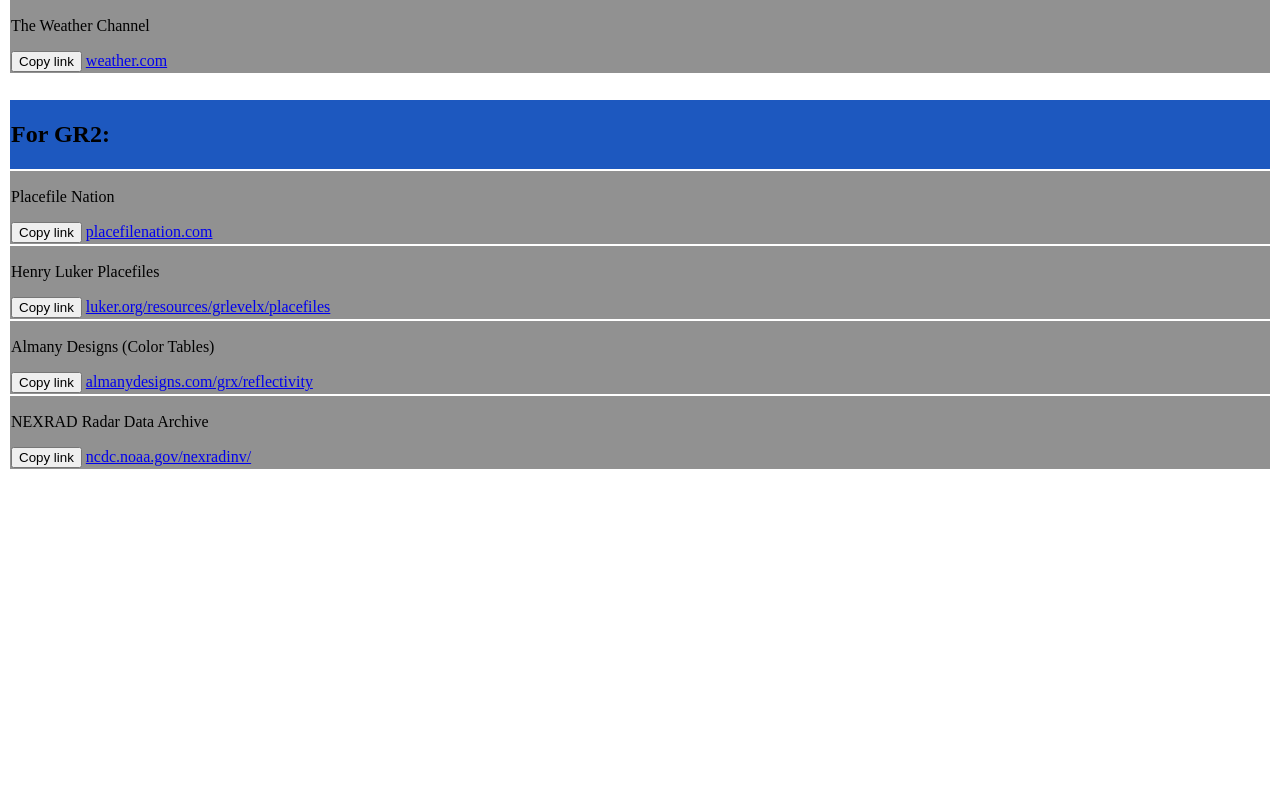
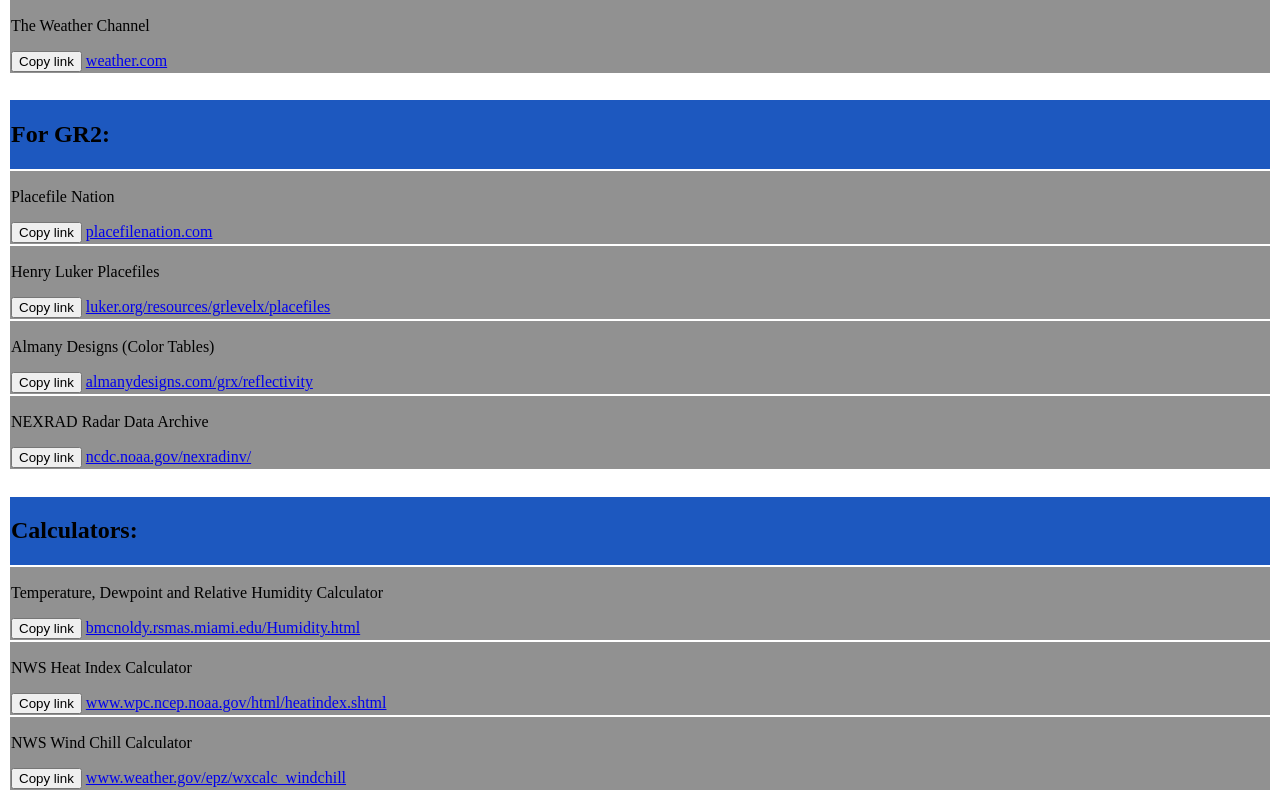
Before and after one commit to azrellie/azrellie.github.io, a plain HTML site: page index.html in a window 1280 px wide. Shown: the part 1052-1852 px from the top of the page. Before the commit the page ends 1531 px from the top, so only its background shows below. Drawn offline with Linux system fonts and the light colour scheme.

Commit message:
Update index.html

```diff
--- a/index.html
+++ b/index.html
@@ -26,7 +26,7 @@
                 </td>
             </tr>
 
-            <tr valign="top"> <!--are these even necessary? lol-->
+            <tr valign="top">
                 <td bgcolor="#919191" width="25">
                     <p>National Weather Service</p>
                     <button onclick="copytext('https://www.weather.gov/');">Copy link</button>
@@ -148,6 +148,40 @@
                 </td>
             </tr>
 
+            <tr>
+                <td colspan="0" bgcolor="#ffffff">
+                    <h1> </h1>
+                </td>
+            </tr>
+
+            <tr>
+                <td colspan="0" bgcolor="#1d58bf">
+                    <h2>Calculators:</h2>
+                </td>
+            </tr>
+
+            <tr valign="top">
+                <td bgcolor="#919191" width="25">
+                    <p>Temperature, Dewpoint and Relative Humidity Calculator</p>
+                    <button onclick="copytext('https://bmcnoldy.rsmas.miami.edu/Humidity.html');">Copy link</button>
+                    <a href="https://bmcnoldy.rsmas.miami.edu/Humidity.html" target="_self">bmcnoldy.rsmas.miami.edu/Humidity.html</a>
+                </td>
+            </tr>
+            <tr valign="top">
+                <td bgcolor="#919191" width="25">
+                    <p>NWS Heat Index Calculator</p>
+                    <button onclick="copytext('https://www.wpc.ncep.noaa.gov/html/heatindex.shtml');">Copy link</button>
+                    <a href="https://www.wpc.ncep.noaa.gov/html/heatindex.shtml" target="_self">www.wpc.ncep.noaa.gov/html/heatindex.shtml</a>
+                </td>
+            </tr>
+            <tr valign="top">
+                <td bgcolor="#919191" width="25">
+                    <p>NWS Wind Chill Calculator</p>
+                    <button onclick="copytext('https://www.weather.gov/epz/wxcalc_windchill');">Copy link</button>
+                    <a href="https://www.weather.gov/epz/wxcalc_windchill" target="_self">www.weather.gov/epz/wxcalc_windchill</a>
+                </td>
+            </tr>
+
             <!--fuck calculators ill link them instead, code will be repurposed-->
             <!--
             <tr>
@@ -200,8 +234,6 @@
                 </td>
             </tr>
             -->
-
-            <!--other shit-->
 
             <!--
             <tr valign="top">
```
